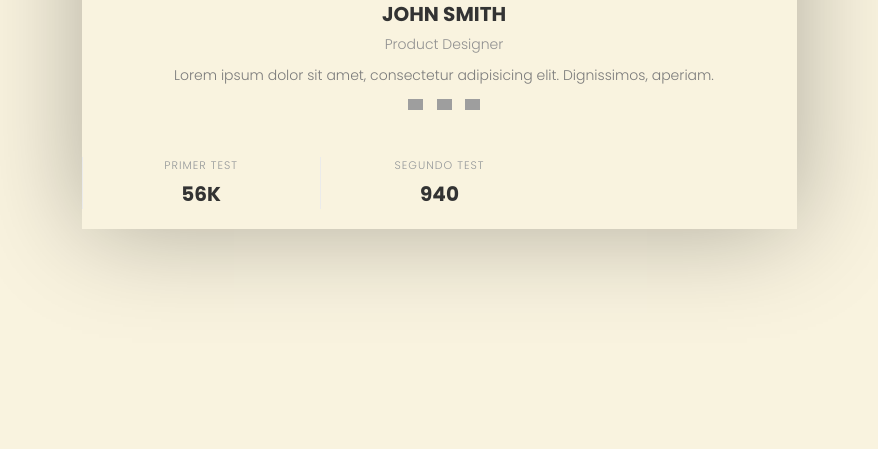
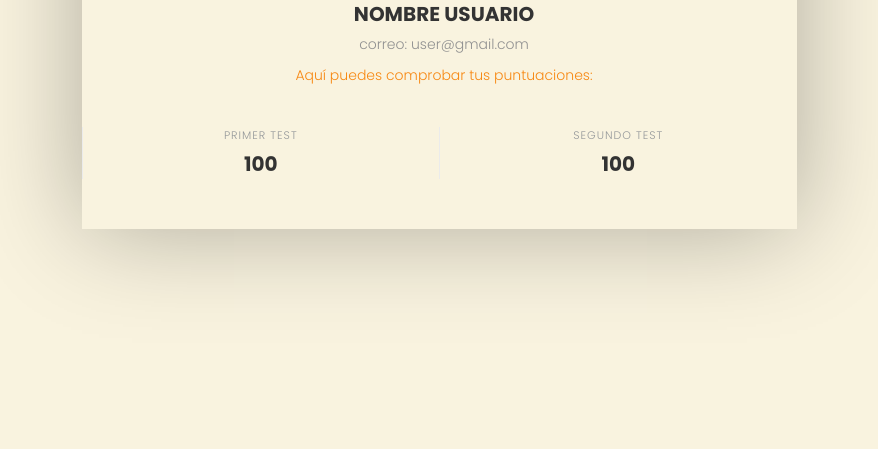
Before and after one commit to Mry3ll0w/Proyecto-PINF, a Django app: page /app/perfil/ in a window 1280 px wide. Shown: the part 331-780 px from the top of the page, without its empty margins (201-1079 px from the left). Run offline with Django 3.2, Linux system fonts and the light colour scheme; grey boxes are pictures that could not be loaded.

Commit message:
Creado perfil

```diff
--- a/prpinf/app/templates/perfil.html
+++ b/prpinf/app/templates/perfil.html
@@ -46,27 +46,15 @@
 <body>
   <div class="card">
     <div class="card-header"
-  style="background-image: url(https://res.cloudinary.com/dj14cmwoz/image/upload/v1491077482/profile-card/images/profile-picture.png)"
-    >
-          <div class="card-header-bar">
-            <a href="#" class="btn-message"><span class="sr-only">Message</span></a>
-            <a href="#" class="btn-menu"><span class="sr-only">Menu</span></a>
-          </div>
+  style="background-image: url(logo.png)">
 
-          <div class="card-header-slanted-edge">
-            <svg xmlns="http://www.w3.org/2000/svg" viewBox="0 0 1000 200"><path class="polygon" d="M-20,200,1000,0V200Z" /></svg>
-              <a href="#" class="btn-follow"><span class="sr-only">Follow</span></a>
-          </div>
     </div>
 
     <div class="card-body">
-        <h2 class="name">John Smith</h2>
-        <h4 class="job-title">Product Designer</h4>
-        <div class="bio">Lorem ipsum dolor sit amet, consectetur adipisicing elit. Dignissimos, aperiam.</div>
+        <h2 class="name">Nombre usuario</h2>
+        <h4 class="job-title">correo: user@gmail.com</h4>
+        <div class="bio"><A>Aquí puedes comprobar tus puntuaciones:</A></div>
         <div class="social-accounts">
-          <a href="#"><img src="https://res.cloudinary.com/dj14cmwoz/image/upload/v1491077480/profile-card/images/dribbble.svg" alt=""><span class="sr-only">Dribbble</span></a>
-          <a href="#"><img src="https://res.cloudinary.com/dj14cmwoz/image/upload/v1491077480/profile-card/images/twitter.svg" alt=""><span class="sr-only">Twitter</span></a>
-          <a href="#"><img src="https://res.cloudinary.com/dj14cmwoz/image/upload/v1491077480/profile-card/images/instagram.svg" alt=""><span class="sr-only">Instagram</span></a>
         </div>
     </div>
 
@@ -74,11 +62,11 @@
         <div class="stats">
             <div class="stat">
               <span class="label">PRIMER TEST</span>
-              <span class="value">56K</span>
+              <span class="value">100</span>
             </div>
             <div class="stat">
               <span class="label">SEGUNDO TEST</span>
-              <span class="value">940</span>
+              <span class="value">100</span>
             </div>
         </div>
     </div>
--- a/prpinf/static/profile-card.css
+++ b/prpinf/static/profile-card.css
@@ -18,7 +18,7 @@ body{
   position: relative;
   height: 220px;
   background-size: cover;
-  background-position: top;
+  background-position: 10px;
 }
 .card-header:after{
   content:'';
@@ -141,11 +141,11 @@ svg .polygon{
 
   left: 0;
   width: 100%;
-  bottom: 20px;
+  bottom: 50px;
 }
 .stat{
   box-sizing: border-box;
-  width: calc(100% / 3);
+  width: calc(100% / 2);
   float: left;
   text-align: center;
   border-left: 1px solid #EBEBEB;
```
